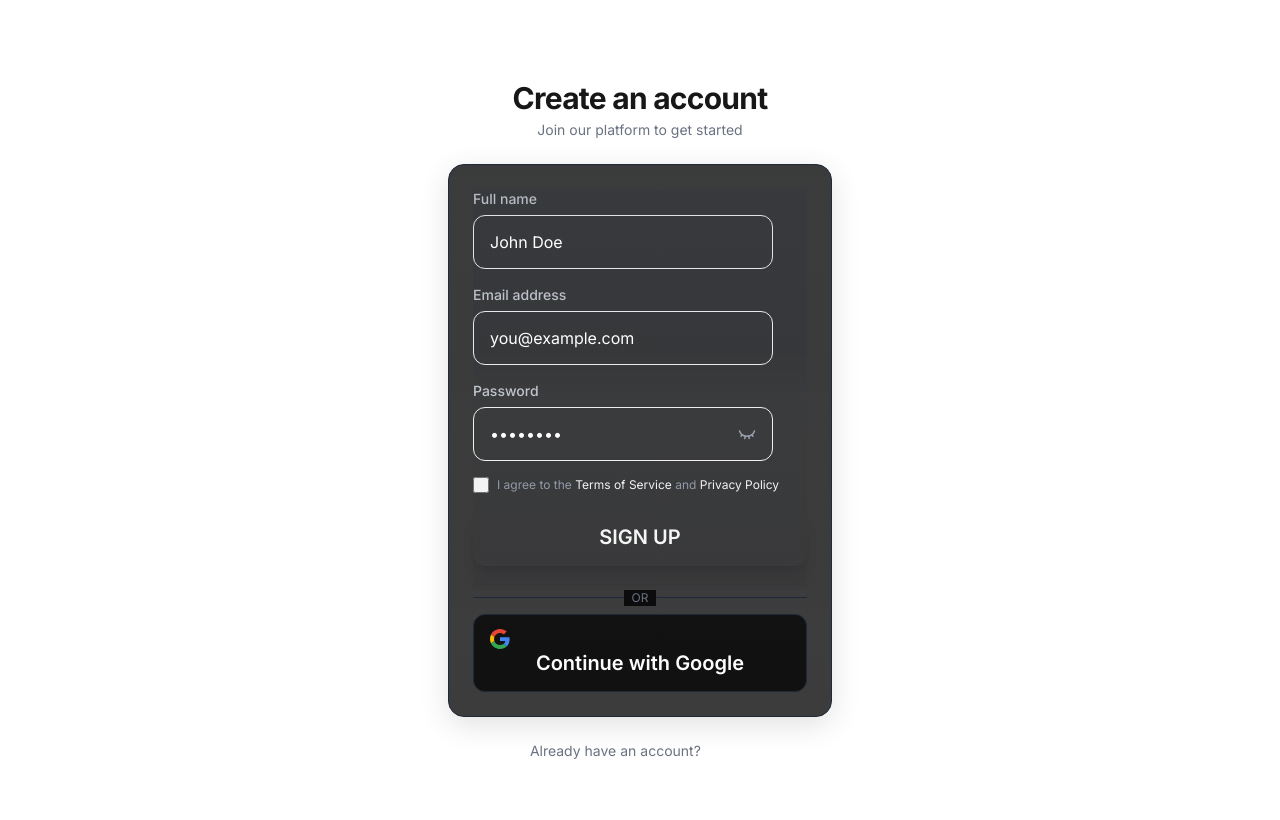
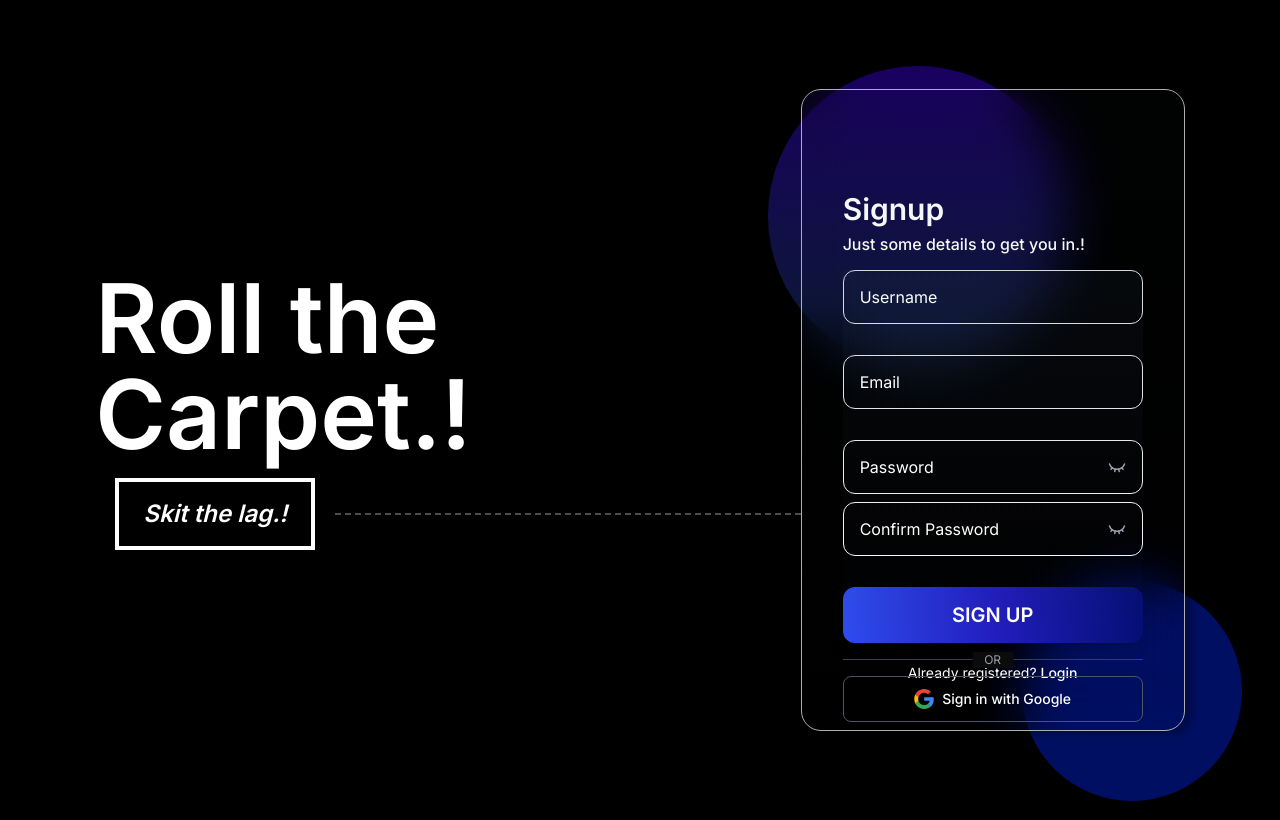
Before and after one commit to Scaler-Innovation-Labs/Scaler-Internal-Tools-Frontend, a Next.js app: page /signup in a window 1280 px wide. Built offline with nearby package versions, Linux system fonts and the light colour scheme.

Commit message:
finish dark mode

```diff
--- a/src/app/(auth)/forgot-password/page.tsx
+++ b/src/app/(auth)/forgot-password/page.tsx
@@ -7,6 +7,7 @@ import { zodResolver } from "@hookform/resolvers/zod";
 import { z } from "zod";
 import { Input } from "@/components/ui/input";
 import { Button } from "@/components/ui/button";
+import AuthLayout from "../components/AuthComponent";
 
 const forgotPasswordSchema = z.object({
   email: z.string().email("Please enter a valid email"),
@@ -45,27 +46,14 @@ export default function ForgotPasswordPage() {
   };
 
   return (
-    <div className="flex flex-col items-center justify-center py-8">
-      <div className="flex justify-center mb-2">
-        <div className="w-10 h-10 flex items-center justify-center">
-          <svg width="24" height="24" viewBox="0 0 24 24" fill="none" xmlns="http://www.w3.org/2000/svg">
-            <path d="M17 7H7C4.23858 7 2 9.23858 2 12C2 14.7614 4.23858 17 7 17H17C19.7614 17 22 14.7614 22 12C22 9.23858 19.7614 7 17 7Z" stroke="white" strokeWidth="2"/>
-            <path d="M17 7H7C4.23858 7 2 9.23858 2 12C2 14.7614 4.23858 17 7 17H17C19.7614 17 22 14.7614 22 12C22 9.23858 19.7614 7 17 7Z" stroke="white" strokeWidth="2"/>
-            <path d="M17 7C19.7614 7 22 9.23858 22 12C22 14.7614 19.7614 17 17 17C14.2386 17 12 14.7614 12 12C12 9.23858 14.2386 7 17 7Z" fill="white"/>
-          </svg>
+    <AuthLayout title="No worries.!!" skipText="Take me back.!" skipHref="/login" blob_1_colors={['#61003A', '#2D0A30']} blob_2_colors={['#61004B', '#220A30']}>
+      <div className="inline-flex flex-col justify-between items-center p-[97px_40px_47px_40px] h-[80%] rounded-[20px] border border-[#AFAFAF] bg-gradient-to-[321deg] from-[#bfbfbf10] via-[#00000000] to-[#00000024] shadow-[8px_4px_5px_0px_rgba(0,0,0,0.24)] backdrop-blur-[26.5px] gap-[14px] w-[400px] Frame5">
+        <div className="flex flex-col justify-between h-[75%] Frame-4">
+          <div className="flex flex-col gap-[14px] Upper-Section">
+            <div className="flex flex-col items-start w-full Login-Text">
+              <span className="text-white font-noto-sans text-3xl font-semibold leading-normal">Forgot Password?</span>
+              <span className="text-white font-noto-sans text-[16px] text-base leading-normal font-medium">Please enter you're email</span>
             </div>
-      </div>
-
-      <div className="text-center mb-6">
-        <h1 className="text-3xl font-bold tracking-tight">Reset your password</h1>
-        <p className="text-sm text-gray-500 mt-1">
-          We'll send you a link to reset your password
-        </p>
-      </div>
-
-      <div className="w-full max-w-sm bg-[#0c0c0c]/80 border border-gray-800 rounded-2xl backdrop-blur-sm shadow-[0_8px_30px_rgb(0,0,0,0.12)] p-6 relative overflow-hidden">
-        <div className="absolute inset-0 bg-gradient-to-b from-gray-800/5 to-transparent pointer-events-none"></div>
-
             {isSubmitted ? (
             <div className="flex flex-col items-center justify-center space-y-4 py-4 relative z-10">
               <div className="bg-emerald-900/30 rounded-full p-3">
@@ -79,7 +67,7 @@ export default function ForgotPasswordPage() {
               </p>
               <div className="w-full pt-4">
                 <Link href="/login" className="block w-full">
-                <Button fullWidth>
+                  <Button fullWidth gradient_color_1="#E948C5" gradient_color_2="#CD407B" gradient_color_3="#75042D">
                     BACK TO LOGIN
                   </Button>
                 </Link>
@@ -100,22 +88,27 @@ export default function ForgotPasswordPage() {
                 type="submit"
                 fullWidth
                 isLoading={isLoading}
+                gradient_color_1="#E948C5"
+                gradient_color_2="#CD407B"
+                gradient_color_3="#75042D"
               >
                 {isLoading ? "Sending link..." : "RESET PASSWORD"}
               </Button>
             </form>
           )}
         </div>
-
-      <p className="text-sm text-center text-gray-500 mt-6">
-        Remember your password?{" "}
+        </div>
+        <div className="absolute inset-0 bg-gradient-to-b from-gray-800/5 to-transparent pointer-events-none"></div>
+        <p className="text-sm text-center text-white mt-6 Frame9">
+          Don't have an account?{" "}
           <Link
-          href="/login"
+            href="/signup"
             className="font-medium text-white hover:underline"
           >
-          Sign in
+            Sign up
           </Link>
         </p>
       </div>
+    </AuthLayout>
   );
 }
--- a/src/app/(auth)/login/page.tsx
+++ b/src/app/(auth)/login/page.tsx
@@ -111,7 +111,7 @@ export default function LoginPage() {
             </button>
           </div>
         </div>
-        <p className="text-sm text-center text-gray-500 mt-6 Frame9">
+        <p className="text-sm text-center text-white mt-6 Frame9">
           Don't have an account?{" "}
           <Link
             href="/signup"
--- a/src/app/(auth)/signup/page.tsx
+++ b/src/app/(auth)/signup/page.tsx
@@ -7,8 +7,11 @@ import { zodResolver } from "@hookform/resolvers/zod";
 import { z } from "zod";
 import { Input } from "@/components/ui/input";
 import { Button } from "@/components/ui/button";
+import AuthLayout from "../components/AuthComponent";
+import Image from "next/image"
 
-const signupSchema = z.object({
+const signupSchema = z
+.object({
   name: z
     .string()
     .min(2, "Name must be at least 2 characters")
@@ -21,7 +24,13 @@ const signupSchema = z.object({
       /^(?=.*[a-z])(?=.*[A-Z])(?=.*\d)(?=.*[@$!%*?&])[A-Za-z\d@$!%*?&]{8,}$/,
       "Password must include uppercase, lowercase, number and special character"
     ),
+  confirmPassword: z.string(),
+})
+.refine((data) => data.password === data.confirmPassword, {
+  message: "Passwords do not match",
+  path: ["confirmPassword"],
 });
+
 
 type SignupFormValues = z.infer<typeof signupSchema>;
 
@@ -38,6 +47,7 @@ export default function SignupPage() {
       name: "",
       email: "",
       password: "",
+      confirmPassword: "",
     },
   });
 
@@ -57,34 +67,20 @@ export default function SignupPage() {
   };
 
   return (
-    <div className="flex flex-col items-center justify-center py-8">
-      <div className="flex justify-center mb-2">
-        <div className="w-10 h-10 flex items-center justify-center">
-          <svg width="24" height="24" viewBox="0 0 24 24" fill="none" xmlns="http://www.w3.org/2000/svg">
-            <path d="M17 7H7C4.23858 7 2 9.23858 2 12C2 14.7614 4.23858 17 7 17H17C19.7614 17 22 14.7614 22 12C22 9.23858 19.7614 7 17 7Z" stroke="white" strokeWidth="2"/>
-            <path d="M17 7H7C4.23858 7 2 9.23858 2 12C2 14.7614 4.23858 17 7 17H17C19.7614 17 22 14.7614 22 12C22 9.23858 19.7614 7 17 7Z" stroke="white" strokeWidth="2"/>
-            <path d="M17 7C19.7614 7 22 9.23858 22 12C22 14.7614 19.7614 17 17 17C14.2386 17 12 14.7614 12 12C12 9.23858 14.2386 7 17 7Z" fill="white"/>
-          </svg>
+    <AuthLayout title="Roll the Carpet.!" skipText="Skit the lag.!" skipHref="/dashboard" blob_1_colors={['#190061', '#0A1B30']} blob_2_colors={['#000F61', '#000F61']}>
+      <div className="inline-flex flex-col justify-between items-center p-[97px_40px_47px_40px] h-[85%] rounded-[20px] border border-[#AFAFAF] bg-gradient-to-[321deg] from-[#bfbfbf10] via-[#00000000] to-[#00000024] shadow-[8px_4px_5px_0px_rgba(0,0,0,0.24)] backdrop-blur-[26.5px] gap-[14px] w-[400px] Frame5">
+        <div className="flex flex-col justify-between h-[75%] Frame-4">
+          <div className="flex flex-col gap-[14px] Upper-Section">
+            <div className="flex flex-col items-start w-full Login-Text">
+              <span className="text-white font-noto-sans text-3xl font-semibold leading-normal">Signup</span>
+              <span className="text-white font-noto-sans text-[16px] text-base leading-normal font-medium">Just some details to get you in.!</span>
             </div>
-      </div>
-
-      <div className="text-center mb-6">
-        <h1 className="text-3xl font-bold tracking-tight">Create an account</h1>
-        <p className="text-sm text-gray-500 mt-1">
-          Join our platform to get started
-        </p>
-      </div>
-
-      <div className="w-full max-w-sm bg-[#0c0c0c]/80 border border-gray-800 rounded-2xl backdrop-blur-sm shadow-[0_8px_30px_rgb(0,0,0,0.12)] p-6 relative overflow-hidden">
-        <div className="absolute inset-0 bg-gradient-to-b from-gray-800/5 to-transparent pointer-events-none"></div>
-
-        <form onSubmit={handleSubmit(onSubmit)} className="space-y-4 relative z-10">
+            <form onSubmit={handleSubmit(onSubmit)} className="space-y-4 relative z-10 flex gap-[15px] flex-col Credentials">
             <Input
                 {...register("name")}
                 id="name"
                 type="text"
-            label="Full name"
-            placeholder="John Doe"
+                placeholder="Username"
                 error={errors.name?.message}
               />
 
@@ -92,82 +88,64 @@ export default function SignupPage() {
                 {...register("email")}
                 id="email"
                 type="email"
-            label="Email address"
-            placeholder="you@example.com"
+                placeholder="Email"
                 error={errors.email?.message}
               />
 
+              <div className="flex flex-col gap-2">
                 <Input
                   {...register("password")}
                   id="password"
                   type="password"
-            label="Password"
-            placeholder="••••••••"
+                  placeholder="Password"
                   error={errors.password?.message}
                 />
-
-          <div className="flex items-center mt-1">
-            <input
-              type="checkbox"
-              id="terms"
-              className="h-4 w-4 text-blue-600 focus:ring-blue-500 border-gray-700 rounded bg-gray-900"
+                <Input
+                  {...register("confirmPassword")}
+                  id="confirmPassword"
+                  type="password"
+                  placeholder="Confirm Password"
+                  error={errors.confirmPassword?.message}
                   />
-            <label htmlFor="terms" className="ml-2 block text-xs text-gray-400">
-              I agree to the <a href="#" className="text-white hover:underline">Terms of Service</a> and{" "}
-              <a href="#" className="text-white hover:underline">Privacy Policy</a>
-            </label>
               </div>
-
               <Button
                 type="submit"
                 fullWidth
                 isLoading={isLoading}
+                gradient_color_1="#2E4CEE"
+                gradient_color_2="#221EBF"
+                gradient_color_3="#040F75"
               >
                 {isLoading ? "Creating account..." : "SIGN UP"}
               </Button>
-
-          <div className="relative flex items-center justify-center mt-2 mb-2">
-            <div className="absolute border-t border-gray-800 w-full"></div>
-            <div className="relative bg-[#0c0c0c] px-2 text-xs text-gray-500">OR</div>
-          </div>
-
-          <Button
-            type="button"
-            variant="secondary"
-            fullWidth
-          >
-            <svg className="mr-2 h-5 w-5" aria-hidden="true" viewBox="0 0 24 24">
-              <path
-                d="M12.0003 4.75C13.7703 4.75 15.3553 5.36002 16.6053 6.54998L20.0303 3.125C17.9502 1.19 15.2353 0 12.0003 0C7.31028 0 3.25527 2.69 1.28027 6.60998L5.27028 9.70498C6.21525 6.86002 8.87028 4.75 12.0003 4.75Z"
-                fill="#EA4335"
-              />
-              <path
-                d="M23.49 12.275C23.49 11.49 23.415 10.73 23.3 10H12V14.51H18.47C18.18 15.99 17.34 17.25 16.08 18.1L19.945 21.1C22.2 19.01 23.49 15.92 23.49 12.275Z"
-                fill="#4285F4"
-              />
-              <path
-                d="M5.26498 14.2949C5.02498 13.5699 4.88501 12.7999 4.88501 11.9999C4.88501 11.1999 5.01998 10.4299 5.26498 9.7049L1.275 6.60986C0.46 8.22986 0 10.0599 0 11.9999C0 13.9399 0.46 15.7699 1.28 17.3899L5.26498 14.2949Z"
-                fill="#FBBC05"
-              />
-              <path
-                d="M12.0004 24.0001C15.2404 24.0001 17.9654 22.935 19.9454 21.095L16.0804 18.095C15.0054 18.82 13.6204 19.245 12.0004 19.245C8.8704 19.245 6.21537 17.135 5.2654 14.29L1.27539 17.385C3.25539 21.31 7.3104 24.0001 12.0004 24.0001Z"
-                fill="#34A853"
-              />
-            </svg>
-            Continue with Google
-          </Button>
             </form>
           </div>
-
-      <p className="text-sm text-center text-gray-500 mt-6">
-        Already have an account?{" "}
+          <div className="relative flex flex-col items-center gap-4 my-4">
+            <div className="relative w-full flex items-center">
+              <div className="w-full border-t border-gray-700"></div>
+              <span className="absolute left-1/2 -translate-x-1/2 bg-[#0c0c0c] px-3 text-xs text-gray-400">
+                OR
+              </span>
+            </div>
+            {/* Google Icon Button */}
+            <button className="flex items-center gap-2 justify-center rounded-lg border border-gray-600 px-4 py-3 hover:bg-gray-800 transition text-white text-sm font-medium w-full">
+              <Image src="/images/Google.svg" alt="Google" width={20} height={20} />
+              <span>Sign in with Google</span>
+            </button>
+          </div>
+        </div>
+        <div className="absolute inset-0 bg-gradient-to-b from-gray-800/5 to-transparent pointer-events-none"></div>
+        <p className="text-sm text-center text-white mt-6 Frame9">
+          Already registered?{" "}
           <Link
             href="/login"
             className="font-medium text-white hover:underline"
           >
-          Sign in
+            Login
           </Link>
         </p>
       </div>
+    </AuthLayout>
+
   );
 }
```
Lines whose indentation alone changed are shown as unchanged.
